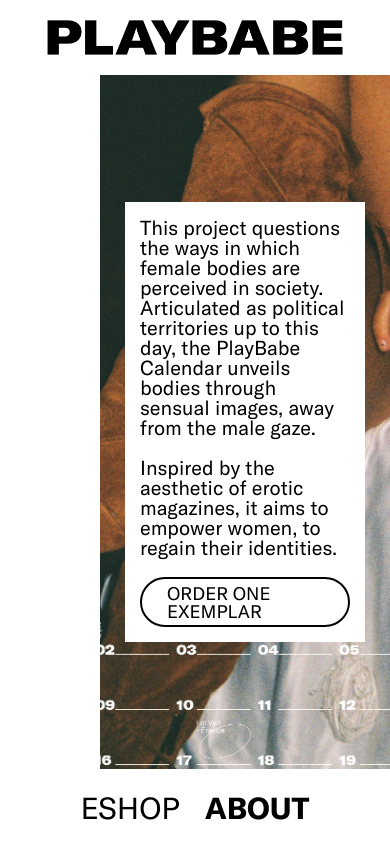
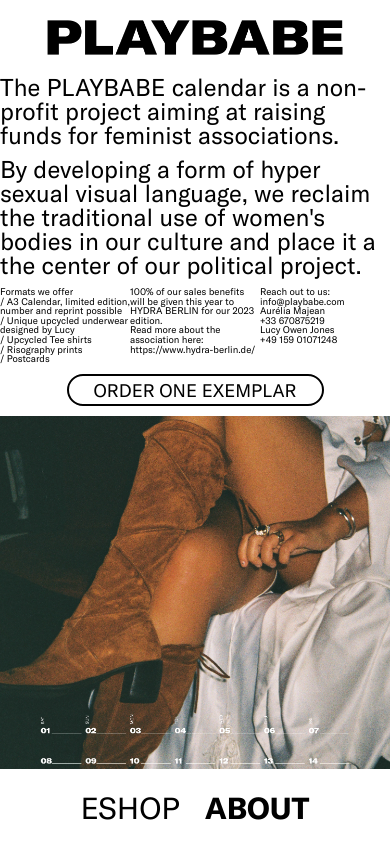
Before and after one commit to alexandre-roux/playbabe, a React (Create React App) app: page /about in a window 390 px wide. Built offline with nearby package versions, Linux system fonts and the light colour scheme.

Commit message:
Update About mobile page

```diff
--- a/src/containers/About/index.js
+++ b/src/containers/About/index.js
@@ -15,30 +15,58 @@ const About = () => {
       <div className="about">
         {isMobile ? (
           <div className="about-mobile">
-            <div className="background-image" />
             <div className="text">
-              <div className="text-container">
+              <p>
+                The PLAYBABE calendar is a non-profit project aiming at raising
+                funds for feminist associations.
+              </p>
+              <p>
+                By developing a form of hyper sexual visual language, we reclaim
+                the traditional use of women's bodies in our culture and place
+                it a the center of our political project.
+              </p>
+              <div className="details">
                 <p>
-                  This project questions the ways in which female bodies are
-                  perceived in society. Articulated as political territories up
-                  to this day, the PlayBabe Calendar unveils bodies through
-                  sensual images, away from the male gaze.
+                  Formats we offer
+                  <br />
+                  / A3 Calendar, limited edition, number and reprint possible
+                  <br />
+                  / Unique upcycled underwear designed by Lucy
+                  <br />
+                  / Upcycled Tee shirts
+                  <br />
+                  / Risography prints
+                  <br />/ Postcards
                 </p>
                 <p>
-                  Inspired by the aesthetic of erotic magazines, it aims to
-                  empower women, to regain their identities.
+                  100% of our sales benefits will be given this year to HYDRA
+                  BERLIN for our 2023 edition.
+                  <br />
+                  Read more about the association here:
+                  https://www.hydra-berlin.de/
                 </p>
-                <Button text="ORDER ONE EXEMPLAR" to="/eshop" />
+                <p>
+                  Reach out to us:
+                  <br />
+                  info@playbabe.com
+                  <br />
+                  Aurélia Majean
+                  <br />
+                  +33 670875219
+                  <br />
+                  Lucy Owen Jones
+                  <br />
+                  +49 159 01071248
+                </p>
               </div>
+              <Button text="ORDER ONE EXEMPLAR" to="/eshop" />
+              <img src="/images/calendar.png" alt="calendar-preview" />
             </div>
           </div>
         ) : (
           <div className="about-desktop">
             <div className="images">
-              <img
-                src="https://res.cloudinary.com/dyj1ddjba/image/upload/v1657116945/playbabe/calendar_il5z7e.png"
-                alt="calendar-preview"
-              />
+              <img src="/images/calendar.png" alt="calendar-preview" />
             </div>
             <div className="text">
               <div className="text-container">
--- a/src/containers/About/index.scss
+++ b/src/containers/About/index.scss
@@ -5,13 +5,13 @@
   left: 0;
   right: 0;
   overflow: auto;
-  padding: 0 100px;
 
   .about-desktop {
     display: flex;
     height: 85%;
     margin: 30px;
     gap: 50px;
+    padding: 0 100px;
 
     .images {
       flex: 2;
@@ -54,31 +54,21 @@
   .about-mobile {
     height: 100%;
 
-    .background-image {
-      height: 100%;
-      width: 100%;
-      background-image: url("../../../public/images/calendar.png");
-      background-repeat: no-repeat;
-      background-position: center;
-      background-size: cover;
-      position: fixed;
-    }
+    .text {
+      display: flex;
+      flex-direction: column;
+      gap: 10px;
 
-    .text {
-      position: absolute;
-      display: flex;
-      justify-content: center;
-      align-items: center;
-      height: 100%;
+      p {
+        font-size: 1.5em;
+      }
 
-      .text-container {
-        background-color: white;
-        margin: 25px;
-        padding: 15px;
+      .details {
+        display: flex;
 
         p {
-          font-size: 20px;
-          margin-bottom: 20px;
+          flex: 1;
+          font-size: 0.6em;
         }
       }
     }
```
